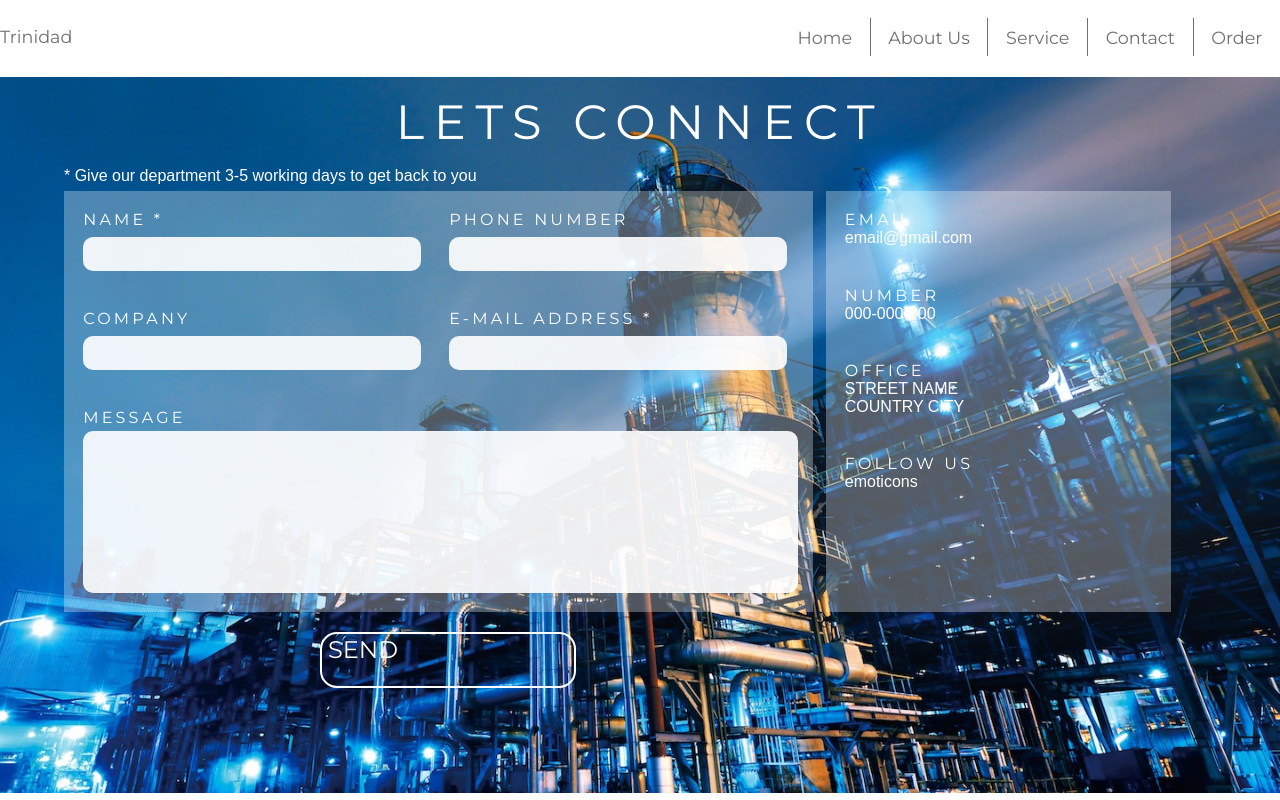
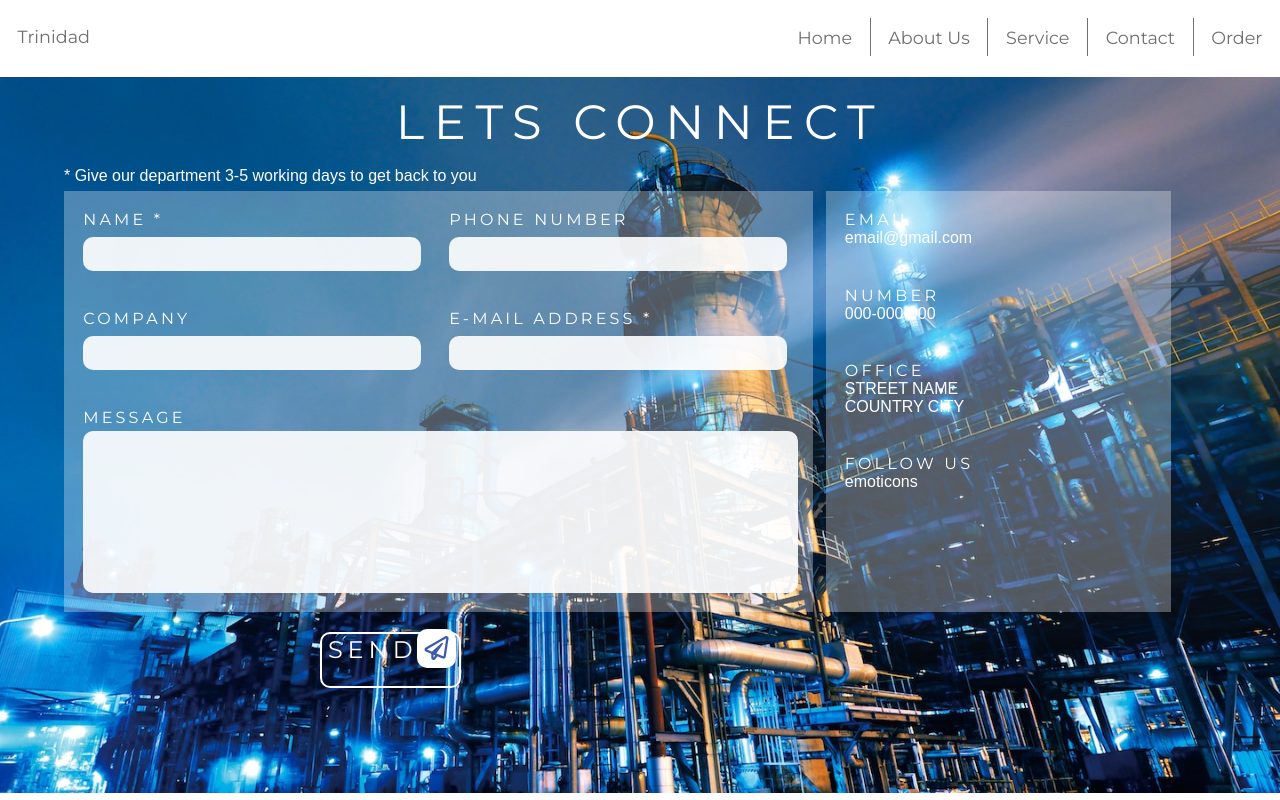
Before and after one commit to AurlinD/trinidad, a React (Create React App) app in the folder client/: page /contact in a window 1280 px wide. Built offline with nearby package versions, Linux system fonts and the light colour scheme.

Commit message:
added paper airplane to send button in contact

```diff
--- a/client/public/index.html
+++ b/client/public/index.html
@@ -10,6 +10,13 @@
       content="Web site created using create-react-app"
     />
     <link rel="apple-touch-icon" href="%PUBLIC_URL%/logo192.png" />
+    <!-- Icon Font Awesome -->
+    <link
+      rel="stylesheet"
+      href="https://cdnjs.cloudflare.com/ajax/libs/font-awesome/5.11.2/css/all.css"
+      integrity="sha256-46qynGAkLSFpVbEBog43gvNhfrOj+BmwXdxFgVK/Kvc="
+      crossorigin="anonymous"
+    />
     <!--
       manifest.json provides metadata used when your web app is installed on a
       user's mobile device or desktop. See https://developers.google.com/web/fundamentals/web-app-manifest/
@@ -25,8 +32,8 @@
       Learn how to configure a non-root public URL by running `npm run build`.
     -->
     <style>
-      @import url('https://fonts.googleapis.com/css2?family=Montserrat&display=swap');
-      @import url('https://fonts.googleapis.com/css2?family=Roboto&display=swap');
+      @import url("https://fonts.googleapis.com/css2?family=Montserrat&display=swap");
+      @import url("https://fonts.googleapis.com/css2?family=Roboto&display=swap");
     </style>
     <title>Trinidad & Tobago</title>
   </head>
--- a/client/src/components/Navigation.js
+++ b/client/src/components/Navigation.js
@@ -6,7 +6,9 @@ export default function Navigation() {
   return (
     <nav className="bar">
       <div className="left_menu">
-        <Link to="/">Trinidad</Link>
+        <Link className="logo" to="/">
+          Trinidad
+        </Link>
       </div>
       <div className="right_menu">
         <Link className="main-elements" to="/">
--- a/client/src/components/pages/Contact.js
+++ b/client/src/components/pages/Contact.js
@@ -63,7 +63,14 @@ export default function Contact() {
             </div>
           </div>
         </div>
-        <button className="send-button">SEND</button>
+        <button className="send-button">
+          <div className="button-content">
+            <div className="button-message">SEND </div>
+            <div className="button-icon">
+              <i class="far fa-paper-plane"></i>
+            </div>
+          </div>
+        </button>
       </div>
     </div>
   );
--- a/client/src/components/styles/contact.css
+++ b/client/src/components/styles/contact.css
@@ -106,15 +106,13 @@
 }
 
 .send-button {
-  display: flex;
-  text-align: center;
-
+  display: inline-flex;
   background-color: transparent;
-  border-radius: 17px;
+  border-radius: 10px;
   border: 2px solid #ffffff;
   cursor: pointer;
-  min-width: 250px;
-  width: 20vw;
+  /* min-width: 250px; */
+  width: 11vw;
   height: 7vh;
   color: #ffffff;
   font-size: 24px;
@@ -125,6 +123,26 @@
   margin-bottom: 1.5vw;
 }
 
+.button-content {
+  display: inline-flex;
+  flex-direction: row;
+  justify-content: space-between;
+  align-items: center;
+  text-align: center;
+}
+
+.button-message {
+  letter-spacing: 0.2em;
+}
+
+.fa-paper-plane:before {
+  content: "\f1d8";
+  color: #3e5ba9;
+  background: #ffffff;
+  padding: 0.3em;
+  border-radius: 10px;
+}
+
 .send-button:hover {
   background-color: #ffffff;
   color: #3e5ba9;
--- a/client/src/components/styles/navigation.css
+++ b/client/src/components/styles/navigation.css
@@ -19,6 +19,9 @@ nav.bar {
   /* content */
   /* flex-direction: row; */
   justify-content: space-between;
+}
+.logo {
+  margin-left: 1em;
 }
 
 .main-elements {
```
